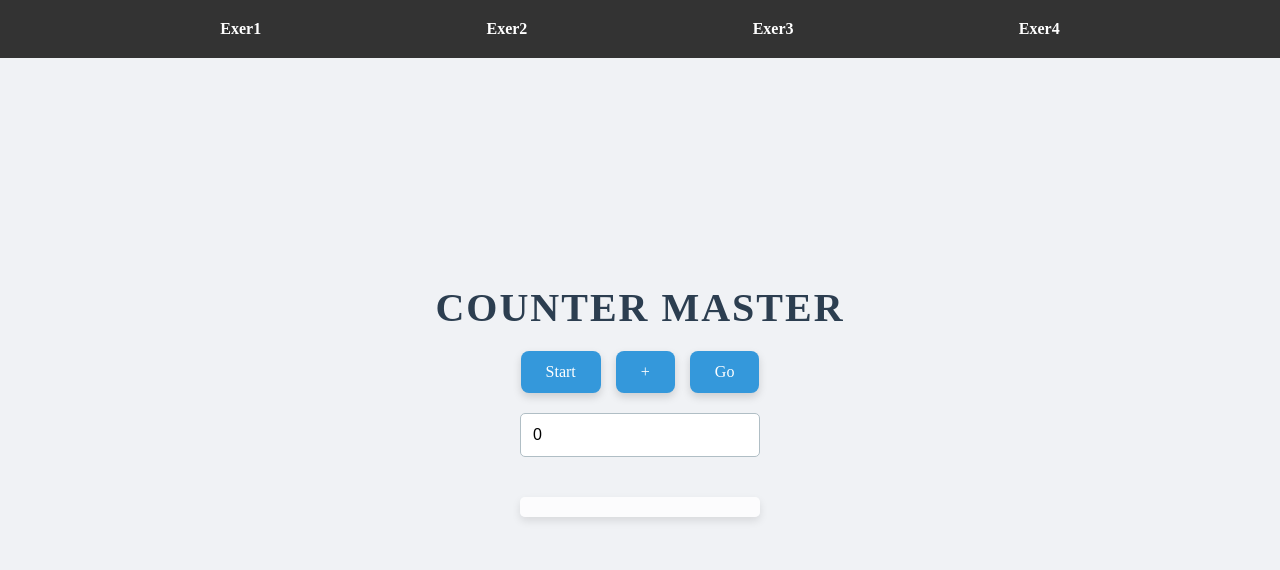
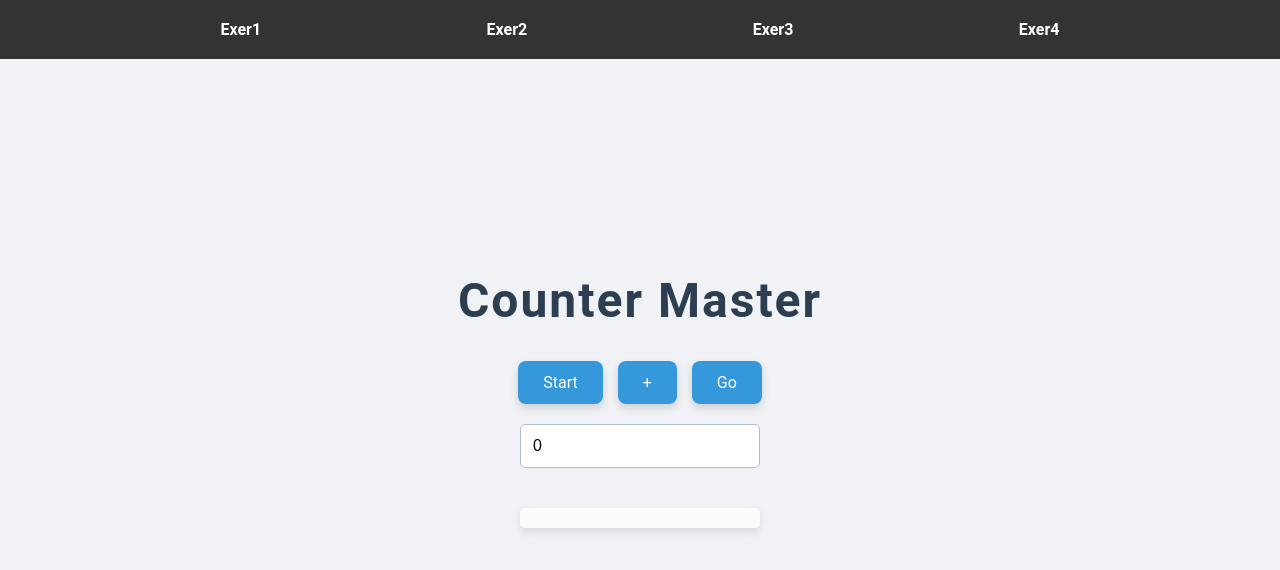
Before and after one commit to Ran-Hila-Projects/apps-course-matala-1, a plain HTML site: page Exer1/index.html in a window 1280 px wide. Drawn offline with Linux system fonts and the light colour scheme.

Commit message:
update styles of Exer1

```diff
--- a/Exer1/style.css
+++ b/Exer1/style.css
@@ -1,41 +1,3 @@
-h1 {
-  color: #2c3e50;
-  margin-bottom: 20px;
-  font-size: 2.5rem;
-  text-transform: uppercase;
-  letter-spacing: 2px;
-}
-
-.container {
-  display: flex;
-  gap: 15px;
-  margin-bottom: 20px;
-}
-
-.btn {
-  padding: 12px 25px;
-  background-color: #3498db;
-  color: white;
-  border: none;
-  border-radius: 8px;
-  cursor: pointer;
-  font-size: 16px;
-  transition: background-color 0.3s, transform 0.2s, box-shadow 0.2s;
-  box-shadow: 0 4px 8px rgba(0, 0, 0, 0.15);
-}
-
-.btn:hover {
-  background-color: #1d78b5;
-  transform: translateY(-2px);
-  box-shadow: 0 6px 12px rgba(0, 0, 0, 0.2);
-}
-
-.btn:active {
-  background-color: #135a87;
-  transform: translateY(0);
-  box-shadow: 0 4px 8px rgba(0, 0, 0, 0.15);
-}
-
 #counterInput {
   padding: 12px;
   border: 1px solid #b0bec5;
--- a/general.css
+++ b/general.css
@@ -5,7 +5,7 @@
 }
 
 body {
-  /* font-family: Arial, sans-serif; */
+  font-family: Roboto, sans-serif;
   height: 100vh;
   background-color: #f0f2f5;
   display: flex;
@@ -23,11 +23,34 @@ body {
 }
 
 .btn {
-  padding: 1rem;
+  padding: 12px 25px;
+  background-color: #3498db;
+  color: white;
+  border: none;
+  border-radius: 8px;
+  cursor: pointer;
+  font-size: 16px;
+  transition: background-color 0.3s, transform 0.2s, box-shadow 0.2s;
+  box-shadow: 0 4px 8px rgba(0, 0, 0, 0.15);
+}
+
+.btn:hover {
+  background-color: #1d78b5;
+  transform: translateY(-2px);
+  box-shadow: 0 6px 12px rgba(0, 0, 0, 0.2);
+}
+
+.btn:active {
+  background-color: #135a87;
+  transform: translateY(0);
+  box-shadow: 0 4px 8px rgba(0, 0, 0, 0.15);
 }
 
 h1 {
   margin-bottom: 2rem;
+  color: #2c3e50;
+  font-size: 3rem;
+  letter-spacing: 2px;
 }
 
 .navbar {
@@ -58,3 +81,9 @@ h1 {
 .navbar a:hover {
   background-color: #555;
 }
+
+.container {
+  display: flex;
+  gap: 15px;
+  margin-bottom: 20px;
+}
```
